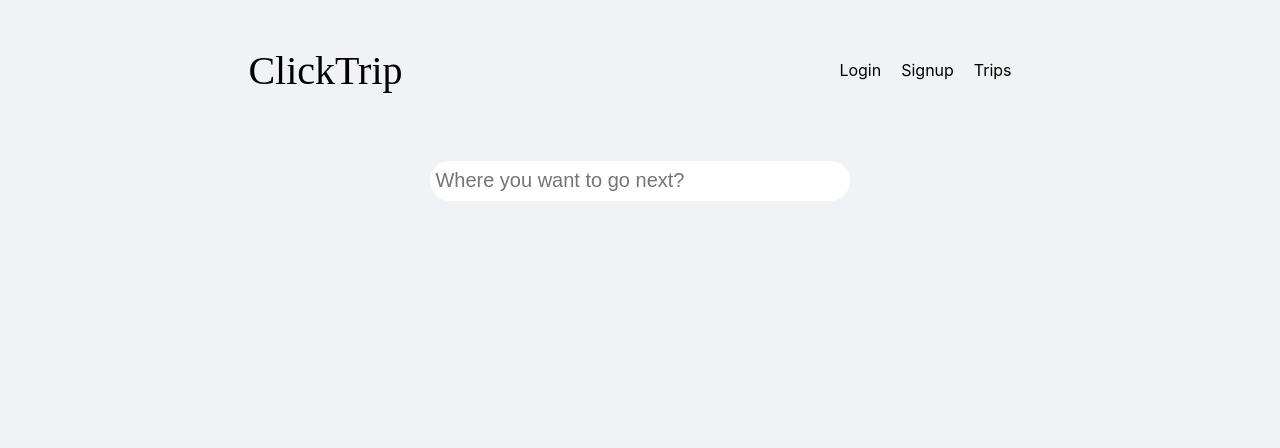
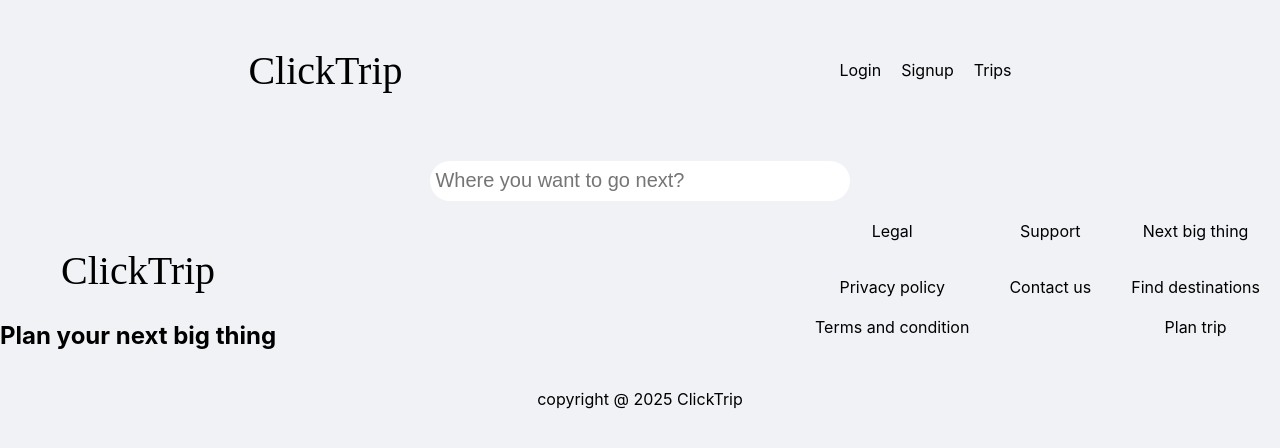
Before and after one commit to Prajapati-santosh/ClickTrip, a React (Create React App) app in the folder Developement/Front-end/click-trip/: page / in a window 1280 px wide. Shown: the top 448 px of the page. Built offline with nearby package versions, Linux system fonts and the light colour scheme; no server answers.

Commit message:
footer-commit

```diff
--- /dev/null
+++ b/Developement/Front-end/click-trip/src/components/Footer/Footer.css
@@ -0,0 +1,17 @@
+.footer{
+
+}
+
+.footer-main{
+    display: flex;
+    flex-direction: row;
+    justify-content: space-between;
+}
+.footer-container{
+    display: flex;
+    flex-direction: row;
+}
+.footer-ul{
+    display: flex;
+    flex-direction: column;
+}
--- /dev/null
+++ b/Developement/Front-end/click-trip/src/components/Footer/Footer.jsx
@@ -0,0 +1,42 @@
+// eslint-disable-next-line
+import react from 'react';
+import './Footer.css';
+
+
+export default function Footer() {
+    return <div className='footer'>
+        <div className='footer-main'>
+            <div className='footer-logo'>
+                <h1 className='logo'>ClickTrip</h1>
+                <h2>Plan your next big thing</h2>
+            </div>
+            <div className='footer-container'>
+                <div className='legal'>
+                    Legal
+                    <ul className='footer-ul'>
+                        <li>Privacy policy</li>
+                        <li>Terms and condition</li>
+                    </ul>
+                </div>
+                <div className='support'>
+                    Support
+                    <ul className='footer-ul'>
+                        <li>
+                            Contact us
+                        </li>
+                    </ul>
+                </div>
+                <div className='Iternaries'>
+                    Next big thing
+                    <ul className='footer-ul'>
+                        <li>Find destinations</li>
+                        <li>Plan trip</li>
+                    </ul>
+                </div>
+            </div>
+        </div>
+        <div className='footer-copyright'>
+            <p>copyright @ 2025 ClickTrip</p>
+        </div>
+    </div>
+}
--- a/Developement/Front-end/click-trip/src/components/HomePage.jsx
+++ b/Developement/Front-end/click-trip/src/components/HomePage.jsx
@@ -1,4 +1,5 @@
 import './HomePage.css';
+import Footer from '../components/Footer/Footer.jsx'
 
 export default function HomePage(){
     return <div className="homepage">
@@ -13,5 +14,6 @@ export default function HomePage(){
         <div className="main-content">
             <input className="input-text" placeholder="Where you want to go next?"></input>
         </div>
+        <Footer/>
     </div>
 }
```
